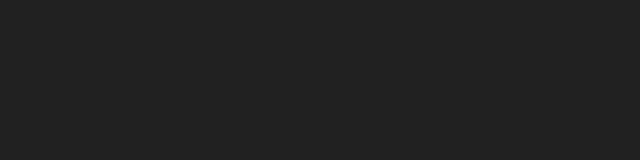
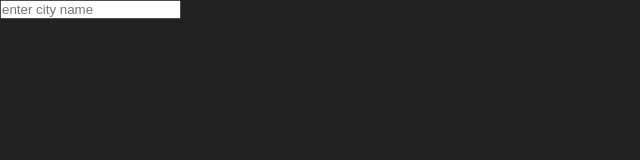
Before and after one commit to GinaTovarAlmario/weather, a plain HTML site: page index.html in a window 1280 px wide. Shown: the whole page, without its empty margins (0-640 px from the left). Drawn offline with Linux system fonts and the light colour scheme.

Commit message:
added input for search bar

```diff
--- a/index.html
+++ b/index.html
@@ -12,7 +12,10 @@
 <body>
     <main>
         <div class="card">
+            <div class="search">
+                <input type="text" placeholder="enter city name" spellcheck="false">
 
+            </div>
         </div>
     </main>
 </body>
```
